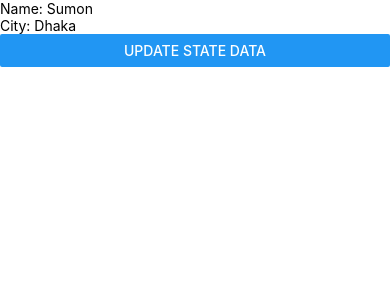
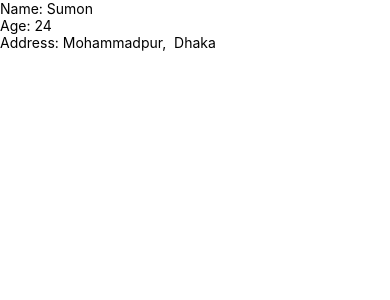
Before and after one commit to sumoninfo/React-Native-1st-App, a React Native app: screen / in a window 390 px wide. Shown: the top 300 px of the page. Built offline with nearby package versions, Linux system fonts and the light colour scheme.

Commit message:
props manage

```diff
--- a/App.js
+++ b/App.js
@@ -1,22 +1,17 @@
-import React, {useState}    from 'react';
-import {Button, Text, View} from "react-native";
+import React, {useState} from 'react';
+import {View}            from "react-native";
+import Component1        from "./components/Component1";
 
 const MyComponent = () => {
-    const [state, setState] = useState({
-        name: 'Sumon',
-        city: 'Dhaka',
+    const [name, setName]       = useState("Sumon");
+    const [age, setAge]         = useState(24);
+    const [address, setAddress] = useState({
+        city : 'Mohammadpur',
+        state: "Dhaka"
     });
-    const updateData        = () => {
-        setState({
-            name: 'Sayma',
-            city: "Narayangong"
-        })
-    }
     return (
         <View>
-            <Text>Name: {state.name}</Text>
-            <Text>City: {state.city}</Text>
-            <Button title="Update State Data" onPress={updateData}/>
+            <Component1 name={name} age={age} address={address}/>
         </View>
     );
 };
--- a/components/Component1.js
+++ b/components/Component1.js
@@ -1,14 +1,14 @@
-import React, {Component} from 'react';
+import React        from 'react';
 import {Text, View} from "react-native";
 
-class Component1 extends Component {
-    render() {
-        return (
-            <View>
-                <Text>I'm Component 1</Text>
-            </View>
-        );
-    }
-}
+const Component1 = ({name, age, address}) => {
+    return (
+        <View>
+            <Text>Name: {name}</Text>
+            <Text>Age: {age}</Text>
+            <Text>Address: {address.city},  {address.state}</Text>
+        </View>
+    );
+};
 
 export default Component1;
```
